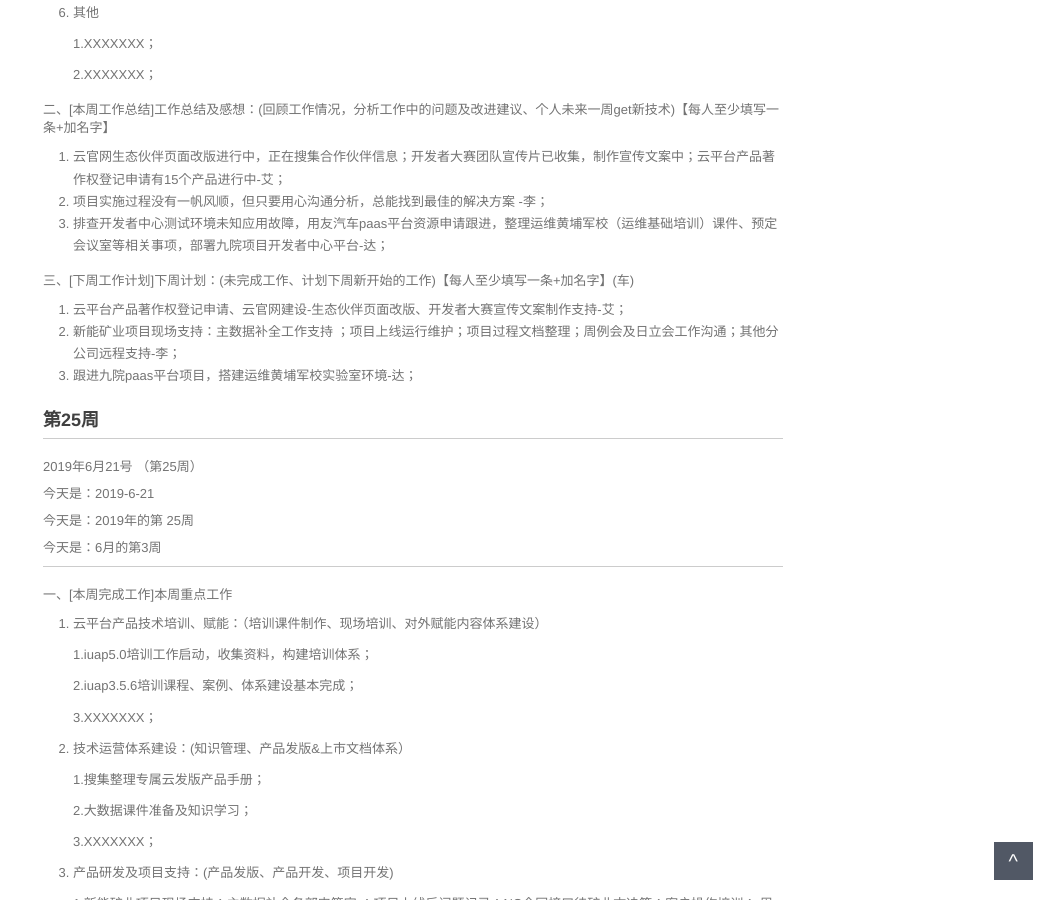
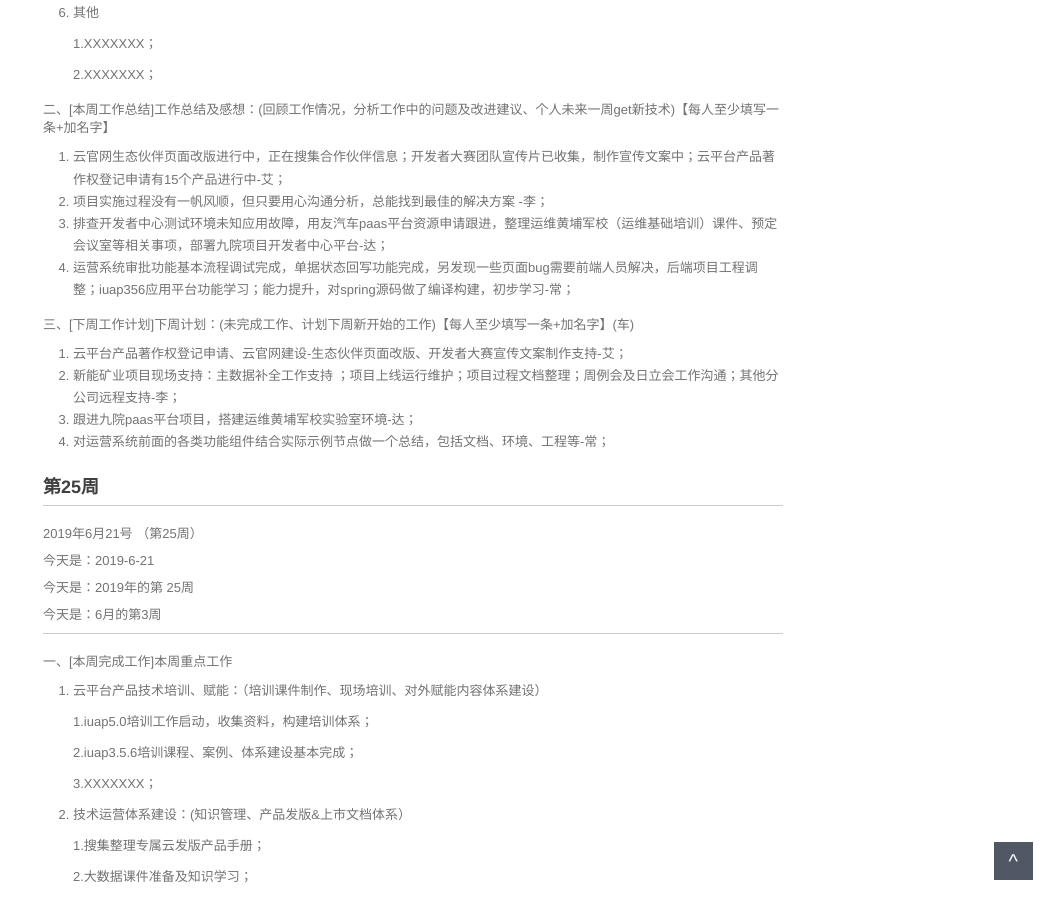
Before and after one commit to walllFlower/blog, a Jekyll site: the page built from _posts/2018-07-17-day_report_cxz.md, in a window 1280 px wide and 900 px high, scrolled down 1209 px. Shown: the whole window, without its empty margins (227-1280 px from the left). Built offline with Jekyll 4.4.1, drawn with Linux system fonts in a browser that asks for light colours; comment, search, counter and statistics services are not loaded.

Commit message:
Update 2018-07-17-day_report_cxz.md

```diff
--- a/_posts/2018-07-17-day_report_cxz.md
+++ b/_posts/2018-07-17-day_report_cxz.md
@@ -76,12 +76,14 @@ categories: 技术运营工作周报
 1. 云官网生态伙伴页面改版进行中，正在搜集合作伙伴信息；开发者大赛团队宣传片已收集，制作宣传文案中；云平台产品著作权登记申请有15个产品进行中-艾；
 2. 项目实施过程没有一帆风顺，但只要用心沟通分析，总能找到最佳的解决方案 -李；
 3. 排查开发者中心测试环境未知应用故障，用友汽车paas平台资源申请跟进，整理运维黄埔军校（运维基础培训）课件、预定会议室等相关事项，部署九院项目开发者中心平台-达；
+4. 运营系统审批功能基本流程调试完成，单据状态回写功能完成，另发现一些页面bug需要前端人员解决，后端项目工程调整；iuap356应用平台功能学习；能力提升，对spring源码做了编译构建，初步学习-常；
 
 三、[下周工作计划]下周计划：(未完成工作、计划下周新开始的工作)【每人至少填写一条+加名字】(车)
 
 1. 云平台产品著作权登记申请、云官网建设-生态伙伴页面改版、开发者大赛宣传文案制作支持-艾；
 2. 新能矿业项目现场支持：主数据补全工作支持 ；项目上线运行维护；项目过程文档整理；周例会及日立会工作沟通；其他分公司远程支持-李；
 3. 跟进九院paas平台项目，搭建运维黄埔军校实验室环境-达；
+4. 对运营系统前面的各类功能组件结合实际示例节点做一个总结，包括文档、环境、工程等-常；
 
 
 
```
